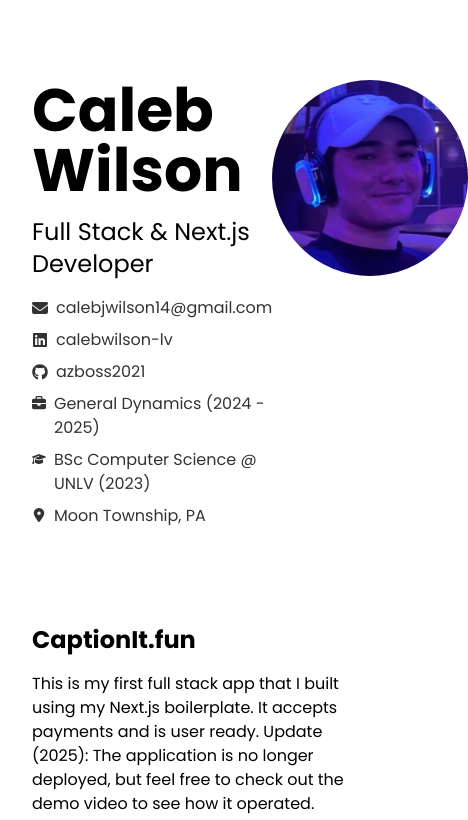
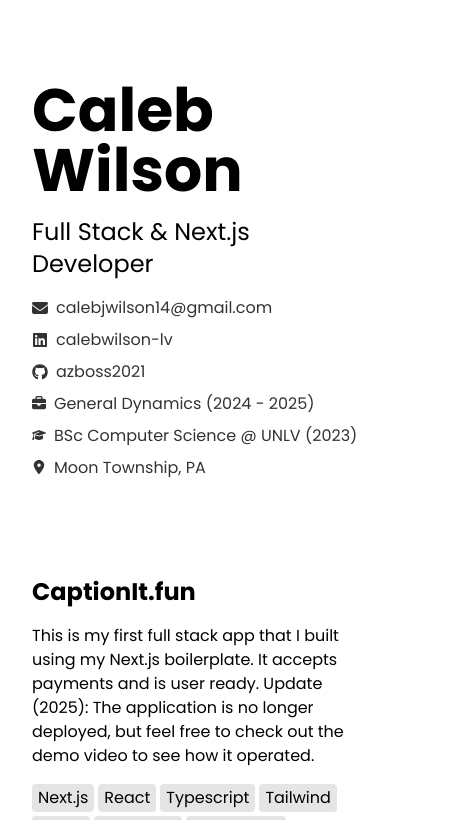
Before and after one commit to azboss2021/portfolio, a Next.js app: page / in a window 390 px wide. Shown: the top 820 px of the page, 468 px wide, since content can reach past the window. Built offline with nearby package versions, Linux system fonts and the light colour scheme.

Commit message:
UPdate mobile stuff

```diff
--- a/src/app/page.tsx
+++ b/src/app/page.tsx
@@ -71,8 +71,7 @@
 export default function Home() {
 	return (
 		<main className="flex flex-col items-center pt-20 pb-32 gap-24 max-w-5xl mx-auto px-8">
-			<div className="flex items-start justify-between w-full">
-				<div className="flex flex-col gap-4 items-start">
+			<div className="flex flex-col gap-4 items-start w-full">
 				<h1 className="text-6xl font-bold">Caleb Wilson</h1>
 
 				<h2 className="text-2xl">Full Stack & Next.js Developer</h2>
@@ -127,14 +126,6 @@
 						Moon Township, PA
 					</div>
 				</div>
-				</div>
-				<Image
-					width={196}
-					height={196}
-					src="/CJ.jpeg"
-					alt="CJ"
-					className="rounded-full"
-				/>
 			</div>
 
 			<section className="flex flex-col gap-24">
```
Also changed, not shown: public/CJ.jpeg (deleted). Lines whose indentation alone changed are shown as unchanged.
